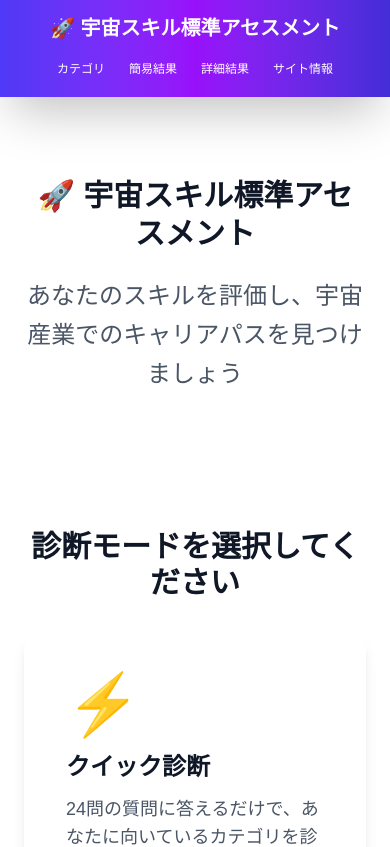
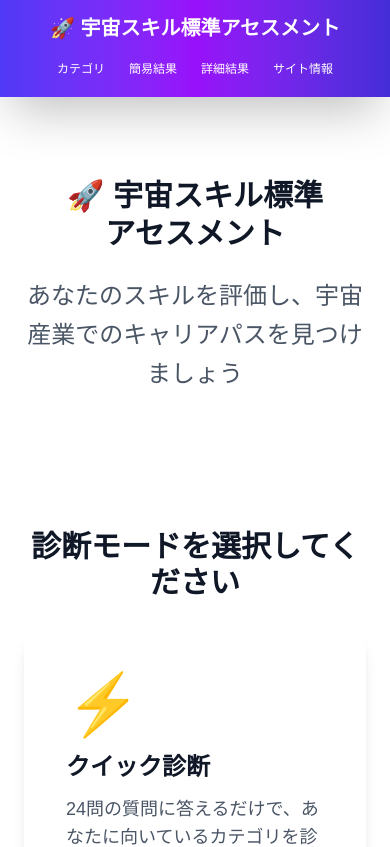
Before and after one commit to kentaro/sssa, a Next.js app: page / in a window 390 px wide. Shown: the top 847 px of the page. Built offline with nearby package versions, Linux system fonts and the light colour scheme.

Commit message:
fix: Ensure hero title breaks after '宇宙スキル標準' on all screens
- Changed from conditional spans to simple <br /> tag
- Now consistently breaks: '🚀 宇宙スキル標準' then 'アセスメント'
- Works correctly on both mobile and desktop

```diff
--- a/app/page.tsx
+++ b/app/page.tsx
@@ -10,8 +10,9 @@ export default function Home() {
     <div className="max-w-4xl mx-auto">
       <section className="text-center mb-16 py-8">
         <h1 className="text-3xl sm:text-5xl font-bold text-gray-900 mb-6 leading-tight">
-          <span className="sm:block">🚀 宇宙スキル標準</span>
-          <span className="sm:block">アセスメント</span>
+          🚀 宇宙スキル標準
+          <br />
+          アセスメント
         </h1>
         <p className="text-2xl text-gray-600 mb-10 leading-relaxed">
           あなたのスキルを評価し、宇宙産業でのキャリアパスを見つけましょう
```
